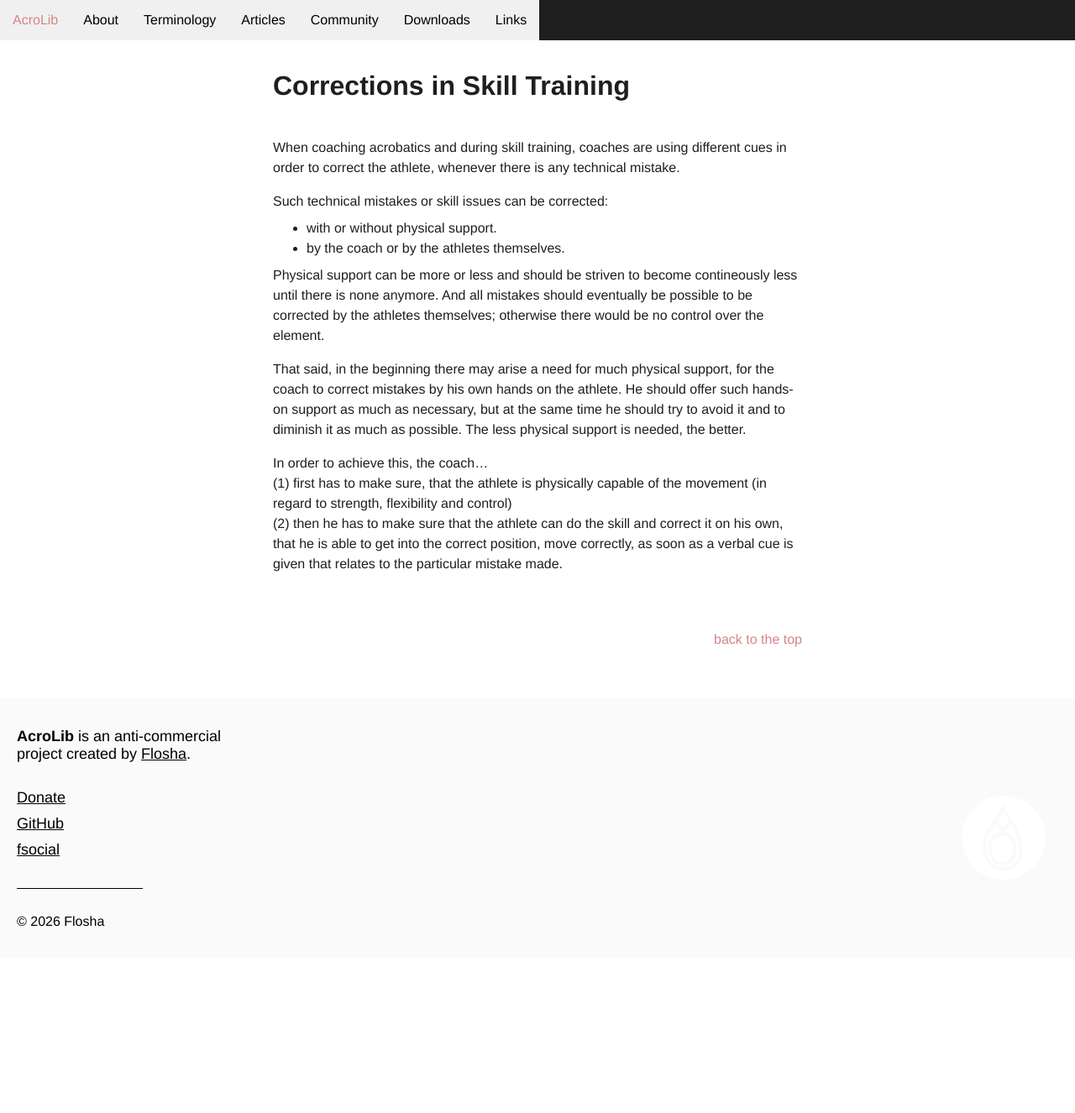
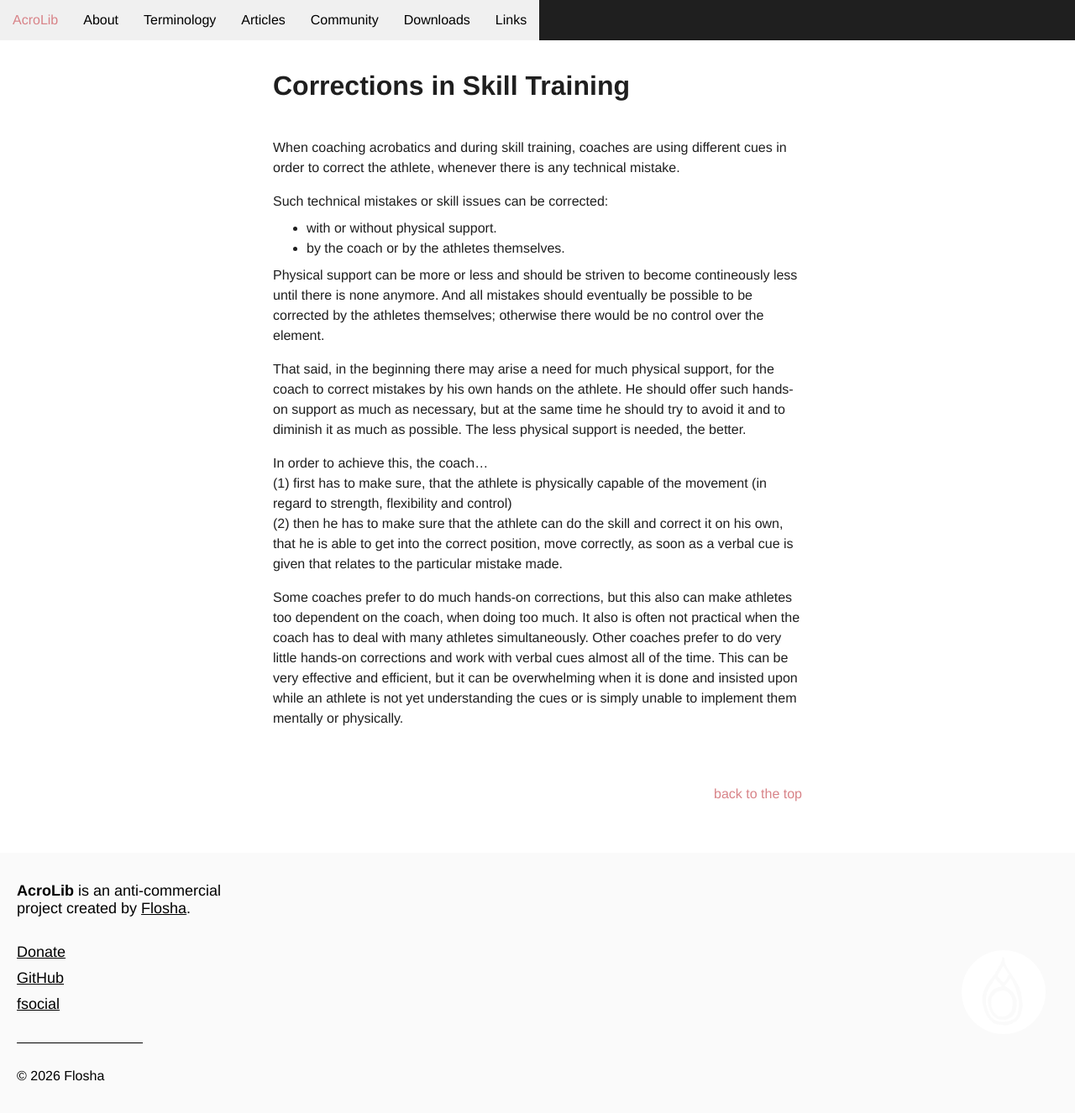
Before and after one commit to floshin/acrolib, a Jekyll site: the page built from training/cues.md, in a window 1280 px wide. Shown: the whole page at 84% size. Built offline with Jekyll 4.4.1, drawn with Linux system fonts in a browser that asks for light colours; our own code applies the rules of GitHub Pages for plain Markdown files; before the commit the page ends 1142 px from its top, so only the background shows below that.

Commit message:
Update cues.md

```diff
--- a/training/cues.md
+++ b/training/cues.md
@@ -13,3 +13,5 @@
 In order to achieve this, the coach...
 (1) first has to make sure, that the athlete is physically capable of the movement (in regard to strength, flexibility and control)
 (2) then he has to make sure that the athlete can do the skill and correct it on his own, that he is able to get into the correct position, move correctly, as soon as a verbal cue is given that relates to the particular mistake made.
+
+Some coaches prefer to do much hands-on corrections, but this also can make athletes too dependent on the coach, when doing too much. It also is often not practical when the coach has to deal with many athletes simultaneously. Other coaches prefer to do very little hands-on corrections and work with verbal cues almost all of the time. This can be very effective and efficient, but it can be overwhelming when it is done and insisted upon while an athlete is not yet understanding the cues or is simply unable to implement them mentally or physically.
```
